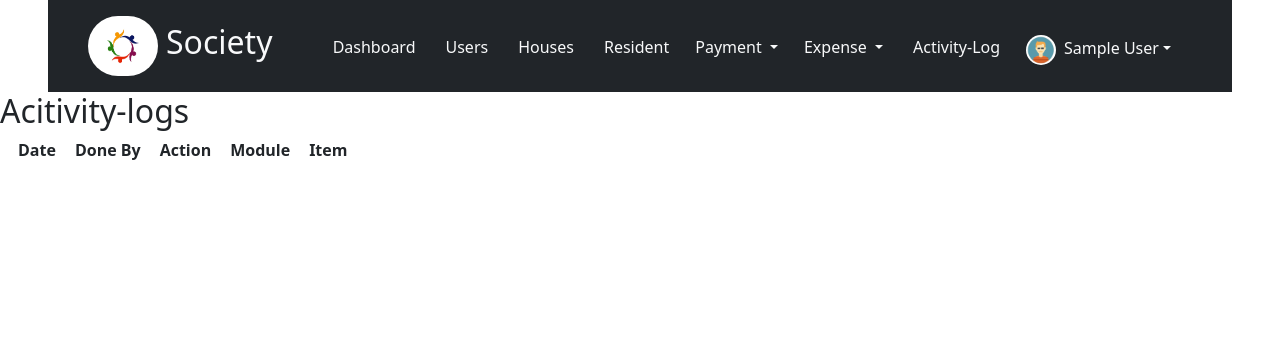
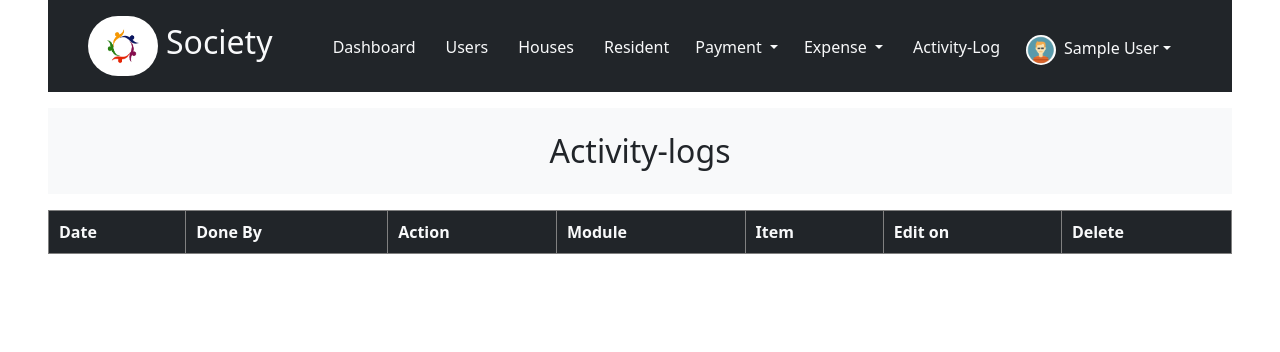
Before and after one commit to NetzOptimize/society, a Laravel app: page /activity-log in a window 1280 px wide. Shown: the top 352 px of the page. Run offline with Laravel 10, Linux system fonts and the light colour scheme; the visitor is signed in with stand-in values (Sample User, id 1); data that the repository does not hold is empty; parts of the project's set-up code (start-up, migrations or seed data) failed here and were passed over; some libraries are stand-ins or nearby versions.

Commit message:
activity-log

```diff
--- a/public/style.css
+++ b/public/style.css
@@ -613,7 +613,16 @@ p {
 form#payment-method-form {
     gap: 10px !important;
 }
-
+.activty-log td,.activty-log th{
+    padding: 10px !important;
+}
+.activty-log  button.btn.btn-primary {
+    border-radius: 20px;
+ }
+ .activty-log .view{
+/* display: flex;
+justify-content: center; */
+ }
 /* print end */
 /* responsiveness */
 
--- a/resources/views/activitylog.blade.php
+++ b/resources/views/activitylog.blade.php
@@ -3,16 +3,28 @@
 Society User-Profile
 @endsection
 @section('content')
-<h2>Acitivity-logs</h2>
-<table>
-    <tr>
+<div class="main">
+<div class="activiy-log-heading text-center mt-3 mb-3 ">
+    <h2 class="p-4 bg-light ms-5 me-5">Activity-logs</h2>
+
+    </div>
+<div class="activty-log w-100 d-flex justify-content-center table-responsive ">
+
+<table class=" ms-5 me-5 table-bordered w-100   ">
+    <thead>
+    <tr class="bg-dark text-light">
         <th>Date</th>
         <th>Done By</th>
         <th>Action</th>
         <th>Module</th>
         <th>Item</th>
+        <th>Edit on</th>
+        <th>Delete</th>
+
     </tr>
+    </thead>
     @foreach($activities as $activity)
+    <tbody>
     <tr>
         @php
         $timestamp = time();
@@ -21,7 +33,7 @@ Society User-Profile
         @endphp
         <td>{{ $date }}</td>
         @if ($activity->user)
-        <td>{{ ucfirst($activity->user->name) }} <br><small>{{ $activity->user->mobile1 }}</small></td>
+        <td>{{ ucfirst($activity->user->name) }} <br><small class="text-muted">{{ $activity->user->mobile1 }}</small></td>
         @else
         <td>N/A</td>
         @endif
@@ -53,7 +65,7 @@ Society User-Profile
             </div>
         </div>
         <!-- Button trigger modal -->
-        <td><button type="button" class="btn btn-primary" data-toggle="modal" data-target="#modal{{ $activity->id }}">
+        <td class="view"><button type="button" class="btn btn-primary " data-toggle="modal" data-target="#modal{{ $activity->id }}">
             view
         </button></td>
         @else
@@ -94,8 +106,11 @@ Society User-Profile
 
         @endphp
         <td>{{ $activity->created_at->diffForHumans() }}</td>
-
+<td> <button class="btn btn-danger"> Delete</button></td>
         @endforeach
     </tr>
+</tbody>
 </table>
+</div>
+</div>
 @endsection
```
